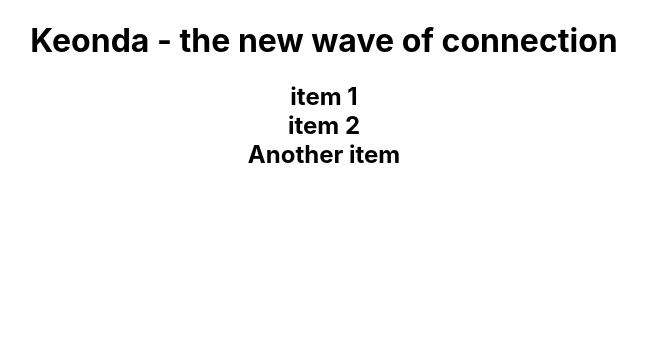
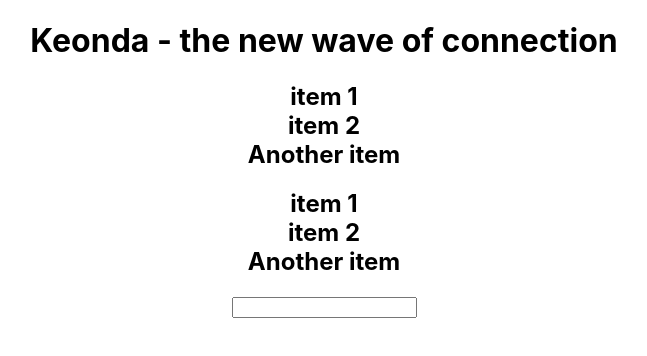
Before and after one commit to lpercivalDEV/crud-react, a React (Create React App) app: page / in a window 1280 px wide. Shown: the top 356 px of the page, without its empty margins (316-963 px from the left). Built offline with nearby package versions, Linux system fonts and the light colour scheme.

Commit message:
Add input event handler

```diff
--- a/src/App.js
+++ b/src/App.js
@@ -4,7 +4,15 @@ import './App.css';
 
 class App extends Component {
   onClick() {
-    alert("dog");
+    alert("dog!");
+  }
+
+  onMouseEnter() {
+    alert("cat")
+  }
+
+  onChange(event) {
+    alert(event.target.value)
   }
 
   render() {
@@ -34,6 +42,16 @@ class App extends Component {
             })
           }
         </h2>
+        <h2>
+          {
+            list.map(item => {
+              return (
+                <div onMouseEnter={this.onMouseEnter}>{item}</div>
+              );
+            })
+          }
+        </h2>
+        <input onChange={this.onChange} />
       </div>
     );
   }
```
